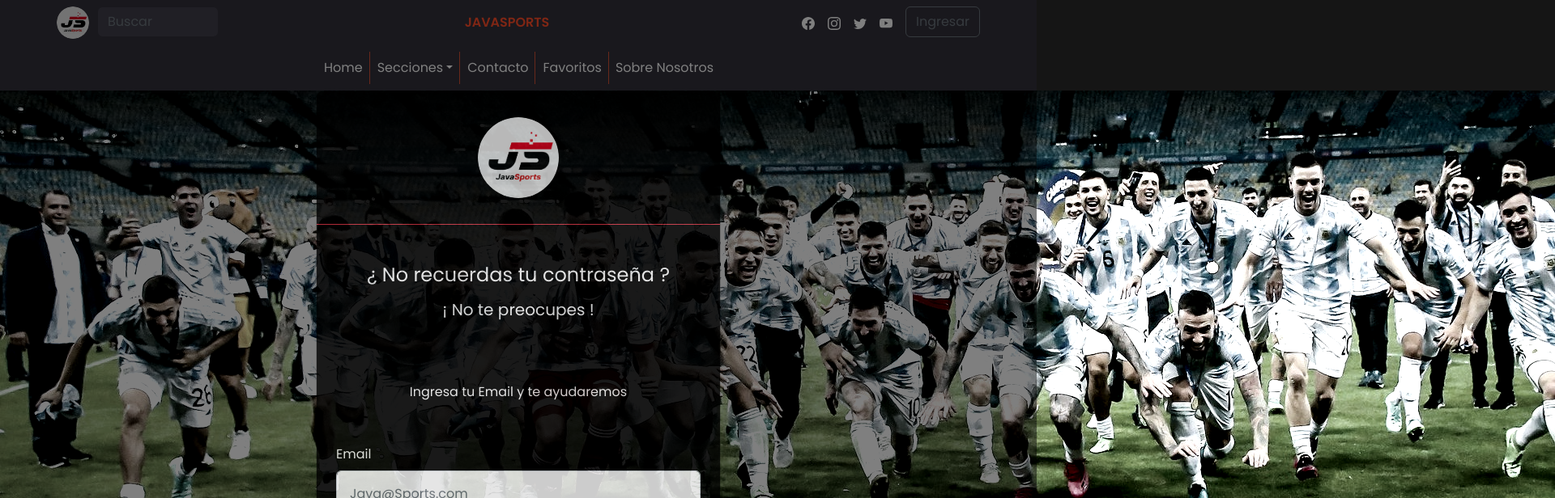
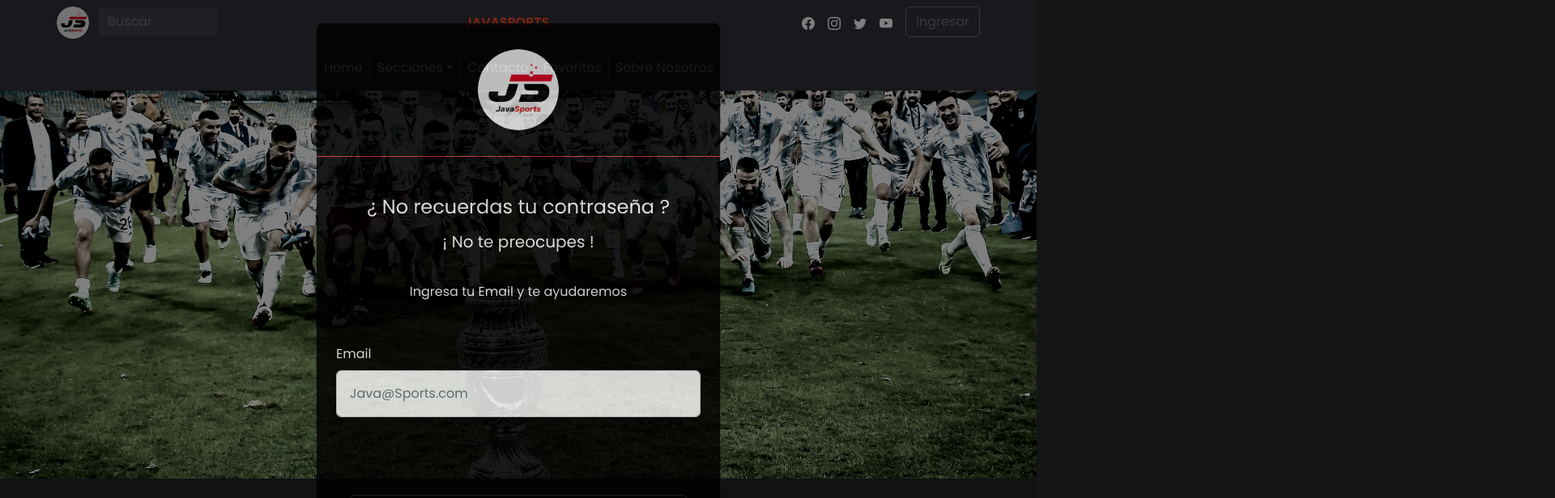
Before and after one commit to AESALVA/JavaSports, a React (Create React App) app: page /PassRecovery in a window 1280 px wide. Shown: the top 616 px of the page at 81% size, 1920 px wide, since content can reach past the window. Built offline with nearby package versions, Linux system fonts and the light colour scheme.

Commit message:
modify passRecovery css responsive

```diff
--- a/src/components/PassRecovery.jsx
+++ b/src/components/PassRecovery.jsx
@@ -22,7 +22,7 @@ const PassRecovery = () => {
 
   return (<>
     <div className='FondoPass d-none d-xl-block mx-auto'>
-        <img className='' src='/img/FondoPass.jpg' /></div>
+        <img className='w-100' src='/img/FondoPass.jpg' /></div>
     <Modal show={show} contentClassName="bg-black ModalPass">
         <Modal.Header className="border-danger bg-black">
           <Link className="mx-auto" to="/"><img className="bg-dark logo" src="/img/LogoJS.jpg"width="100"height="100"/></Link>
@@ -31,7 +31,7 @@ const PassRecovery = () => {
         <h5 className="mx-auto pt-2">¡ No te preocupes !</h5>
         <Modal.Body className="mb-3 py-4 px-4 bg-black">
         <Form>
-      <Form.Group className="my-5" controlId="formBasicPassword">
+      <Form.Group className="my-2" controlId="formBasicPassword">
         <h6 className='text-center pb-5'>Ingresa tu Email y te ayudaremos</h6>
         <Form.Label>Email{" "}
             {!validateMail(mail) && !firstMail && (
--- a/src/styles/styles.css
+++ b/src/styles/styles.css
@@ -28,12 +28,11 @@ body{
 }
 .ModalPass {
   opacity: 0.8;
-  margin-top: 7rem;
 }
 .FondoPass {
   overflow: hidden;
   filter: saturate(20%) contrast(1.7);
-  max-height: 80vh;
+    max-height: 60vh;
 }
 
 .FondoPass img {
```
